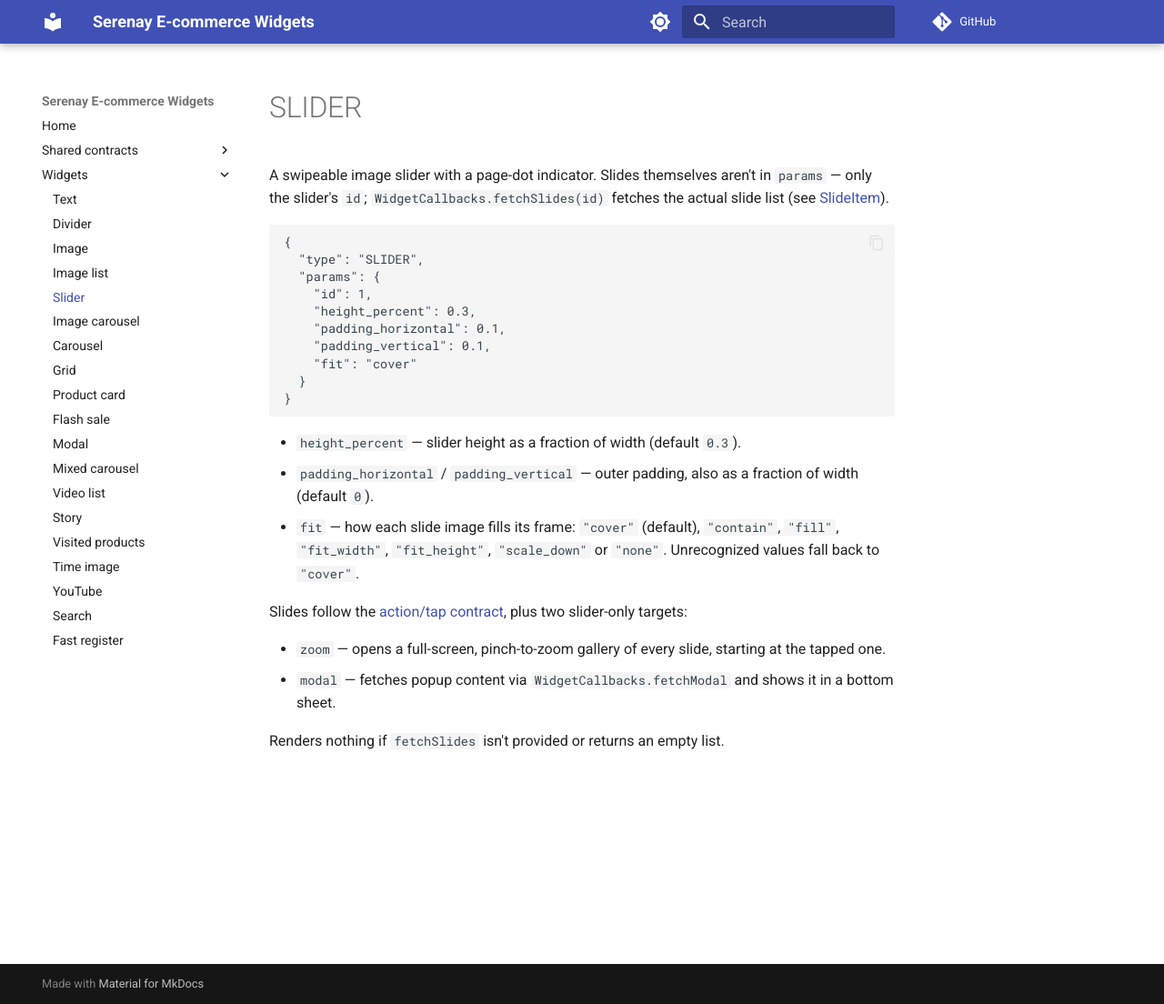
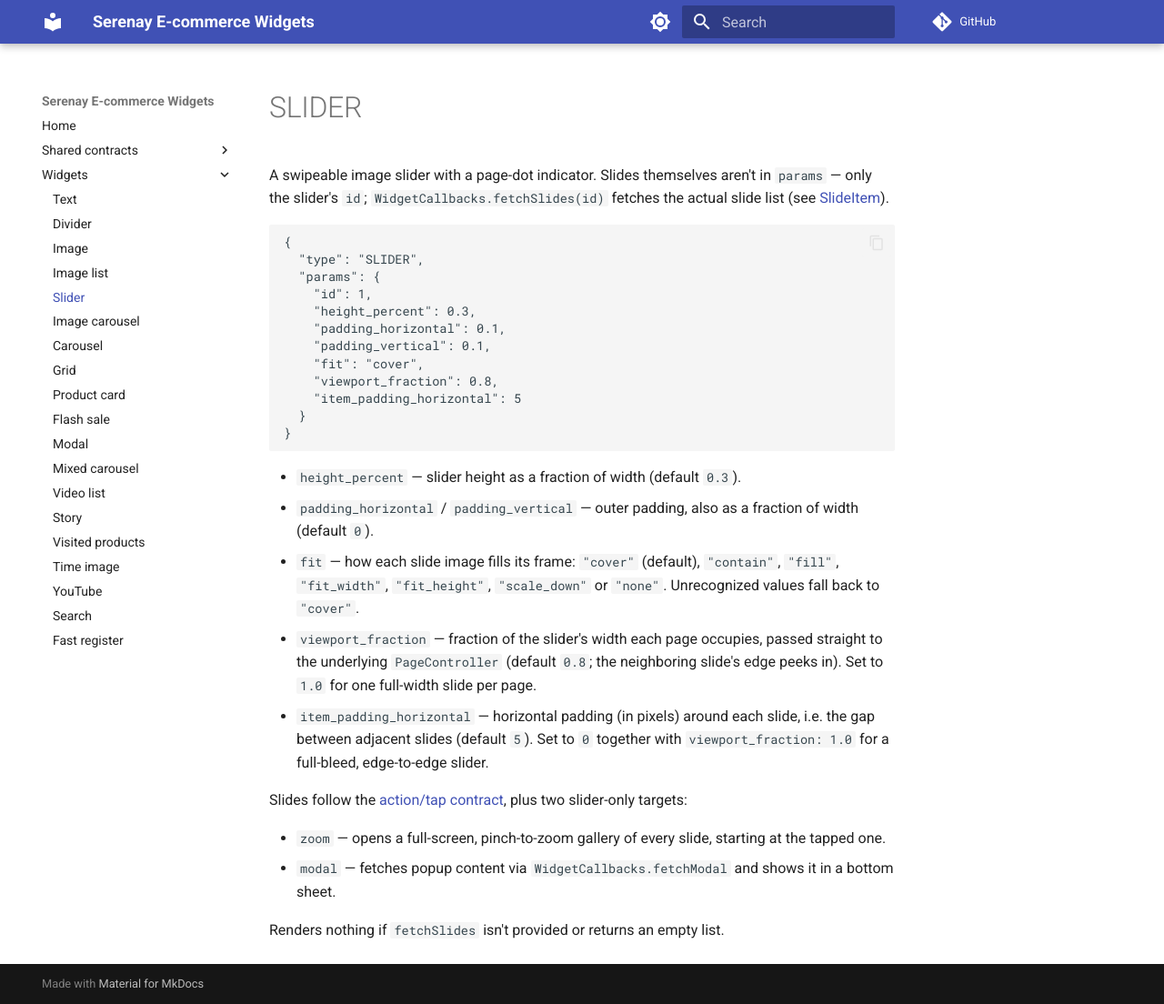
Before and after one commit to serenayyazilim/serenay-ecommerce-widgets, an MkDocs documentation site: the page built from doc/widgets/slider.md, in a window 1280 px wide and 1104 px high. Shown: the whole window at 91% size. Built offline with MkDocs 1.6.1 and Material for MkDocs 9.7.7, drawn with Linux system fonts in a browser that asks for light colours; comment, search, counter and statistics services are not loaded.

Commit message:
Fill in 1.3.1 release: README/docs for SLIDER's new params, plus a test
The version bump and SLIDER code/CHANGELOG entry for viewport_fraction
and item_padding_horizontal were already in place; this fills in the
gaps: doc/widgets/slider.md didn't document either new param, the
README install snippet still pinned 1.3.0, and there was no test
asserting the params actually reach the PageController/Padding.

Co-Authored-By: Claude Sonnet 5 <noreply@anthropic.com>
Claude-Session: https://claude.ai/code/session_019WFq2BjQsGVJn1wrg8tij3

````diff
--- a/doc/widgets/slider.md
+++ b/doc/widgets/slider.md
@@ -12,7 +12,9 @@ fetches the actual slide list (see [SlideItem](action-contract.md)).
     "height_percent": 0.3,
     "padding_horizontal": 0.1,
     "padding_vertical": 0.1,
-    "fit": "cover"
+    "fit": "cover",
+    "viewport_fraction": 0.8,
+    "item_padding_horizontal": 5
   }
 }
 ```
@@ -23,6 +25,14 @@ fetches the actual slide list (see [SlideItem](action-contract.md)).
 - `fit` — how each slide image fills its frame: `"cover"` (default),
   `"contain"`, `"fill"`, `"fit_width"`, `"fit_height"`, `"scale_down"` or
   `"none"`. Unrecognized values fall back to `"cover"`.
+- `viewport_fraction` — fraction of the slider's width each page occupies,
+  passed straight to the underlying `PageController` (default `0.8`; the
+  neighboring slide's edge peeks in). Set to `1.0` for one full-width slide
+  per page.
+- `item_padding_horizontal` — horizontal padding (in pixels) around each
+  slide, i.e. the gap between adjacent slides (default `5`). Set to `0`
+  together with `viewport_fraction: 1.0` for a full-bleed, edge-to-edge
+  slider.
 
 Slides follow the [action/tap contract](action-contract.md), plus two
 slider-only targets:
--- a/pubspec.yaml
+++ b/pubspec.yaml
@@ -3,7 +3,7 @@ description: >-
   A backend-driven widget system for e-commerce screens. Renders TEXT, IMAGE,
   CAROUSEL, GRID, PRODUCTCARD, FLASHSALE and more from JSON, with
   nav/data/cart injected by the host app.
-version: 1.3.0
+version: 1.3.1
 homepage: https://github.com/serenayyazilim/serenay-ecommerce-widgets
 repository: https://github.com/serenayyazilim/serenay-ecommerce-widgets
 topics:
````
Also changed, not shown: CHANGELOG.md (+10 -0 lines), README.md (+1 -1 lines), 3 other files.
